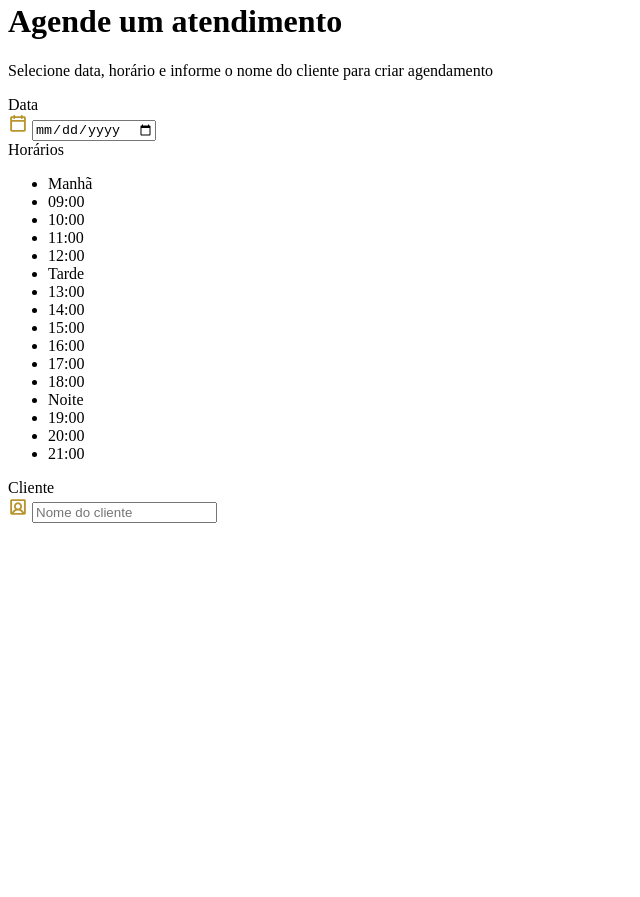
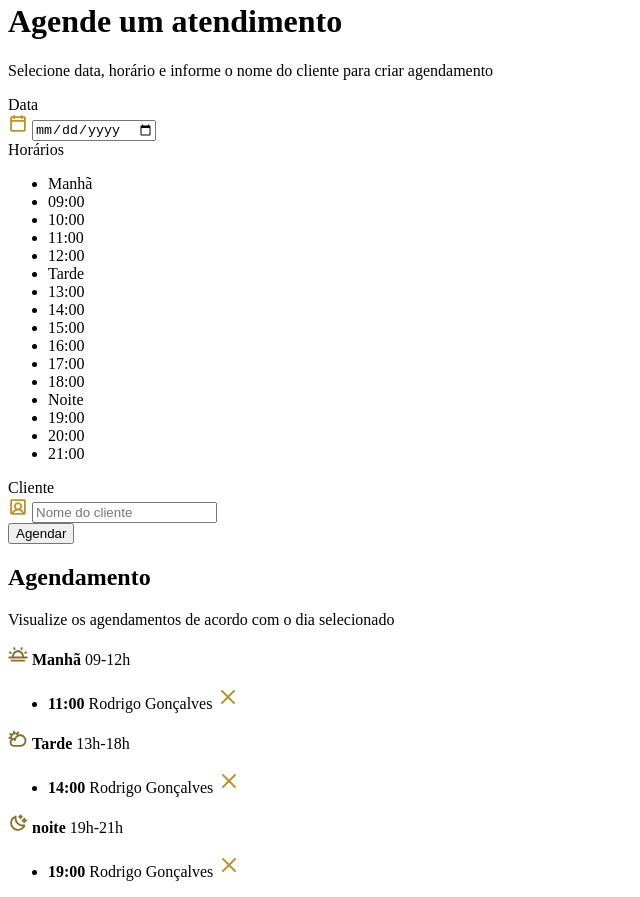
Before and after one commit to million212/Hair_DaY, a plain HTML site: page index.html in a window 1280 px wide. Shown: the part 62-959 px from the top of the page, without its empty margins (0-640 px from the left). Before the commit the page ends 800 px from the top, so only its background shows below. Drawn offline with Linux system fonts and the light colour scheme; files whose address does not match are found by name.

Commit message:
Finalização do html

```diff
--- a/index.html
+++ b/index.html
@@ -113,7 +113,73 @@
                 required
                 >
             </div>
+
+            <button type="submit" class="button">Agendar</button>
         </form>
+
+        <aside class="schedule">
+            <header>
+                <h1>Agendamento</h1>
+                <p>Visualize os agendamentos de acordo com o dia selecionado</p>
+            </header>
+
+            <section class="schedule-period">
+                <header>
+                    <img src="./src/assets/morning.svg" alt="manhã">
+                    <strong>Manhã</strong>
+                    <span>09-12h</span>
+                </header>
+
+                <ul id="period-morning" class="period">
+                    <li>
+                        <strong>11:00</strong>
+                        <span>Rodrigo Gonçalves</span>
+                        <img src="./src/assets/cancel.svg" alt="cancelar"
+                        class="cancel-icon">
+                    </li>
+                </ul>
+            </section>
+
+            <section class="schedule-period">
+                <header>
+                  <img src="./src/assets/afternoon.svg" alt="Tarde" />
+                  <strong>Tarde</strong>
+                  <span>13h-18h</span>
+                </header>
+                <ul id="period-afternoon" class="period">
+                  <!-- Exemplo -->
+                  <li>
+                    <strong>14:00</strong>
+                    <span>Rodrigo Gonçalves</span>
+                    <img
+                      src="./src/assets/cancel.svg"
+                      alt="Cancelar"
+                      class="cancel-icon"
+                    />
+                  </li>
+                </ul>
+              </section>
+
+              <section class="schedule-period">
+                <header>
+                  <img src="./src/assets/night.svg" alt="noite" />
+                  <strong>noite</strong>
+                  <span>19h-21h</span>
+                </header>
+                <ul id="period-night" class="period">
+                  <!-- Exemplo -->
+                  <li>
+                    <strong>19:00</strong>
+                    <span>Rodrigo Gonçalves</span>
+                    <img
+                      src="./src/assets/cancel.svg"
+                      alt="Cancelar"
+                      class="cancel-icon"
+                    />
+                  </li>
+                </ul>
+              </section>
+        </aside>
     </div>
 </body>
 </html>
```
